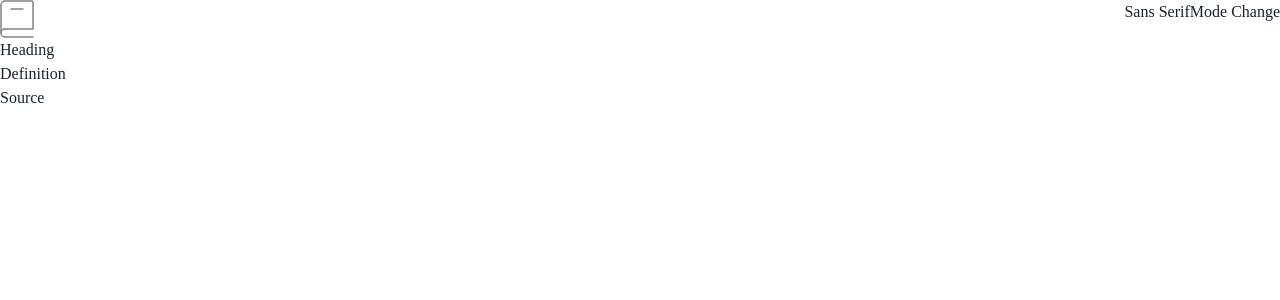
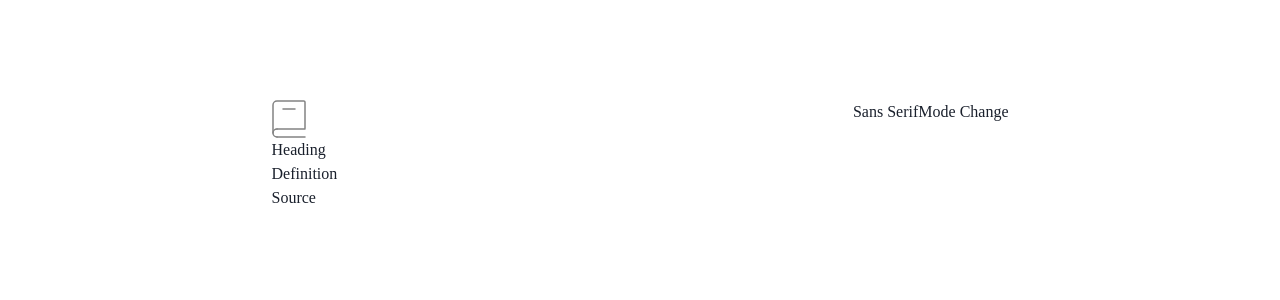
Before and after one commit to adriana-s-c/dictionary-web-app, a React (Create React App) app: page / in a window 1280 px wide. Shown: the top 300 px of the page. Built offline with nearby package versions, Linux system fonts and the light colour scheme.

Commit message:
Center Content of App

```diff
--- a/src/App.tsx
+++ b/src/App.tsx
@@ -1,12 +1,12 @@
 import * as React from "react";
-import { Box } from "@chakra-ui/react";
+import { Center } from "@chakra-ui/react";
 import { DictionaryApp } from "./components";
 
 function App() {
   return (
-    <Box>
+    <Center paddingBlock="100px">
       <DictionaryApp />
-    </Box>
+    </Center>
   );
 }
 
--- a/src/components/DictionaryApp/index.tsx
+++ b/src/components/DictionaryApp/index.tsx
@@ -5,7 +5,7 @@ import { WordPage } from "./WordPage";
 
 export function DictionaryApp() {
   return (
-    <Box>
+    <Box w="737px">
       <NavBar />
       <WordPage />
     </Box>
```
